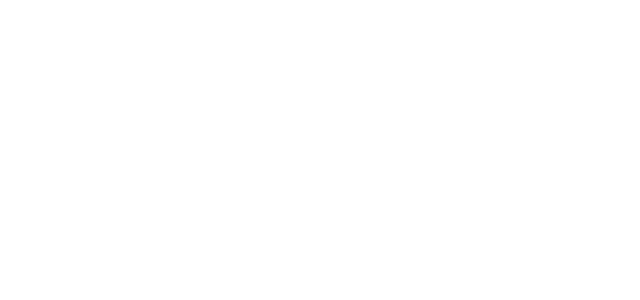
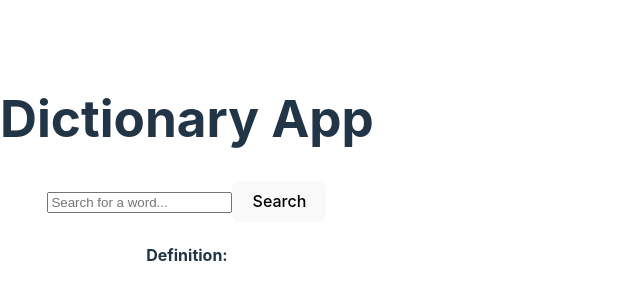
Before and after one commit to shahzebkhan7786/crio-fdt-intv, a React (Vite) app: page /XDictionary in a window 1280 px wide. Before the commit this address had no page. Shown: the part 228-528 px from the top of the page, without its empty margins (0-640 px from the left). Built offline with nearby package versions, Linux system fonts and the light colour scheme.

Commit message:
created XDictionary

```diff
--- a/src/App.jsx
+++ b/src/App.jsx
@@ -14,6 +14,7 @@ import XClassComp from './XClassComp/XClassComp';
 import XPagination from './XPagination/XPagination';
 import XWeatherApp from './XWeatherApp/XWeatherApp';
 import XSpellCheck from './XSpellCheck/XSpellCheck';
+import XDictionary from './XDictionary/XDictionary';
 
 function App() {
   const [count, setCount] = useState(0)
@@ -34,6 +35,7 @@ function App() {
         <Route  path="XPagination" exact Component={()=><XPagination />} />
         <Route  path="XWeatherApp" exact Component={()=><XWeatherApp />} />
         <Route  path="XSpellCheck" exact Component={()=><XSpellCheck />} />
+        <Route  path="XDictionary" exact Component={()=><XDictionary />} />
       </Routes>
     </BrowserRouter>
   )
--- /dev/null
+++ b/src/XDictionary/XDictionary.jsx
@@ -0,0 +1,31 @@
+import React, { useState } from 'react';
+
+const dictionary = [
+    { word: "React", meaning: "A JavaScript library for building user interfaces." },
+    { word: "Component", meaning: "A reusable building block in React." },
+    { word: "State", meaning: "An object that stores data for a component." }
+]
+
+const XDictionary = () => {
+    const [text, setText] = useState("");
+    const [definition, setDefinition] = useState()
+
+    const handleChange = e=> setText(e.target.value);
+
+    const handleClick = ()=> {
+        let item = dictionary.find(i=> i.word.toLocaleLowerCase() === text.toLocaleLowerCase());
+        setDefinition(item ? item.meaning : "Word not found in the dictionary.");
+    }
+
+    return (
+        <div>
+            <h1>Dictionary App</h1>
+            <input onChange={handleChange} type='text' placeholder='Search for a word...' />
+            <button onClick={handleClick}>Search</button>
+            <h4>Definition:</h4>
+            <p>{definition}</p>
+        </div>
+    );
+};
+
+export default XDictionary;
```
